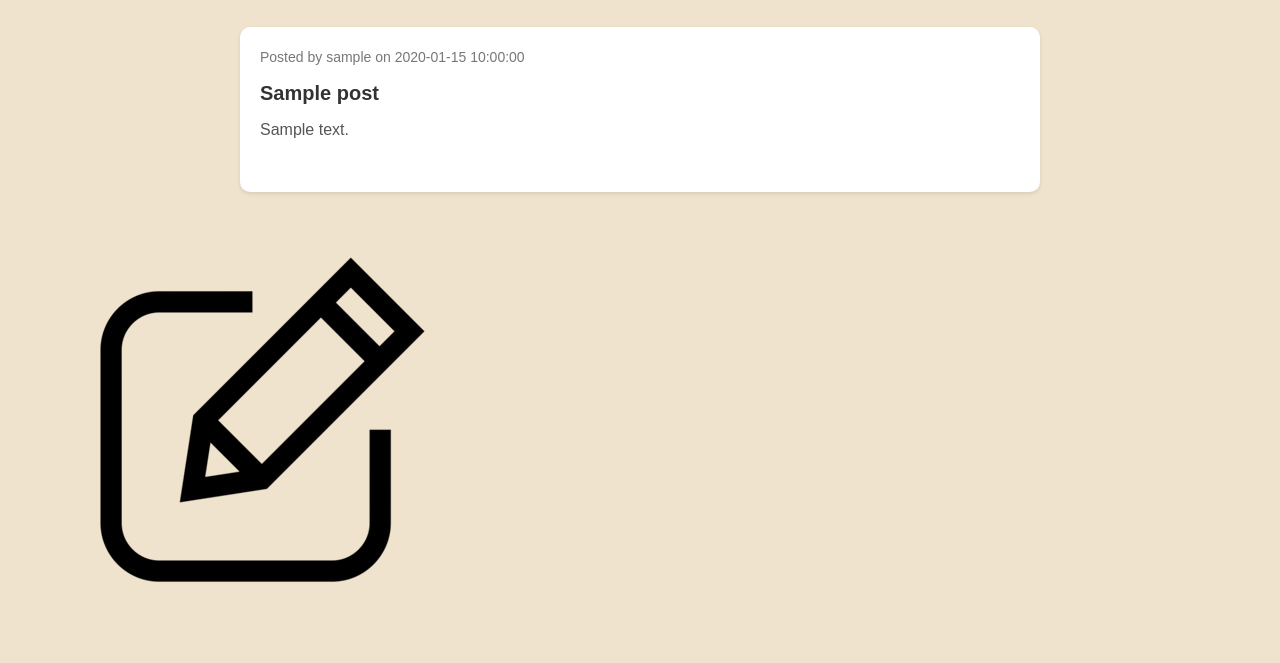
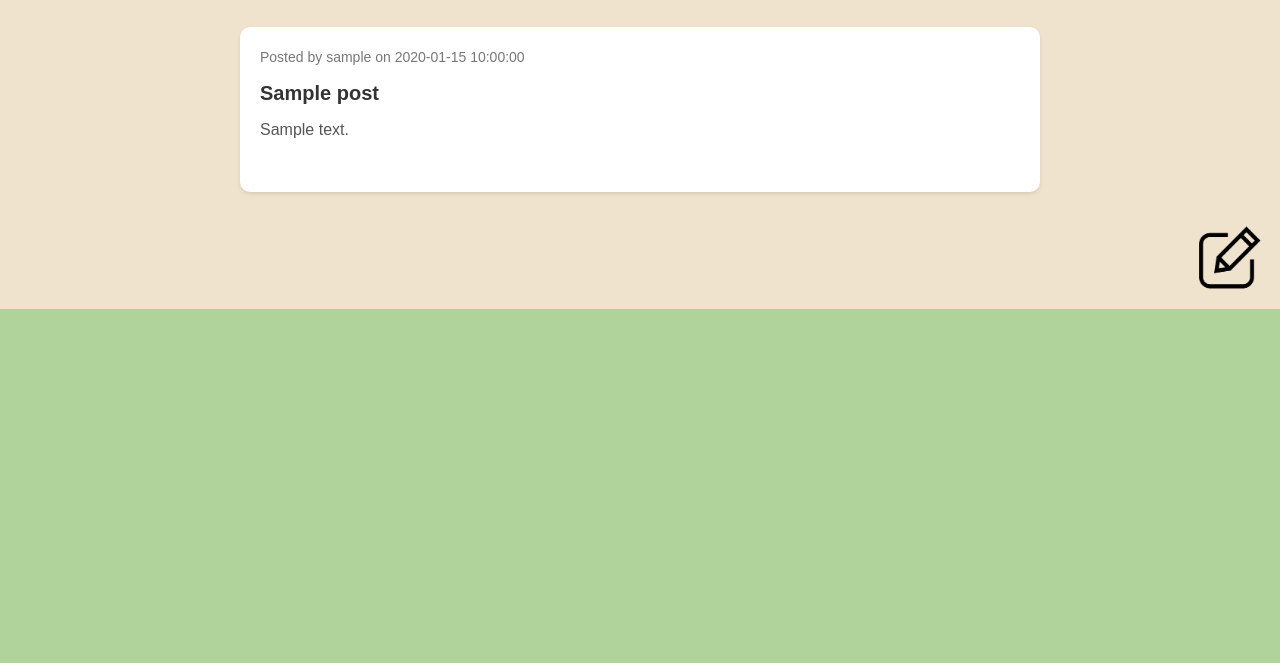
Before and after one commit to Neurocator/Neurocator, a Flask app: page /forum in a window 1280 px wide. Shown: the part 491-1154 px from the top of the page. After the commit the page ends 800 px from the top, so only its background shows below. Run offline with Flask 3, Linux system fonts and the light colour scheme; a database or web service that is not in the repository returns one stand-in record (values such as "Sample title"); some libraries are stand-ins or nearby versions; some web fonts are replaced.

Commit message:
forum addpost button

```diff
--- a/templates/forum.html.j2
+++ b/templates/forum.html.j2
@@ -36,7 +36,7 @@
 
 <a href="addpost">
     <div>
-        <button type="submit">
+        <button type="submit" class="addpostbutton">
         <img src="static\newpost.png" alt="newpost" />
         </button>
     </div>
@@ -63,6 +63,7 @@ h1.textstyle {
 body {
     font-family: 'OpenDyslexic', sans-serif;
     background-color: #f0e3ce;
+
   }
 
     .banner {
@@ -116,10 +117,19 @@ body {
         padding: 20px;
         border-bottom: 1px solid #ddd;
         padding-bottom: 50px;
+        margin-bottom: 20px;
     }
 
     .individual-post:last-child {
         border-bottom: none;
+    }
+
+    .addpostbutton {
+        height: 100px;
+        width: 100px;
+        position: fixed;
+        bottom: 0;
+        right: 0;
     }
 
     .post-info {
```
